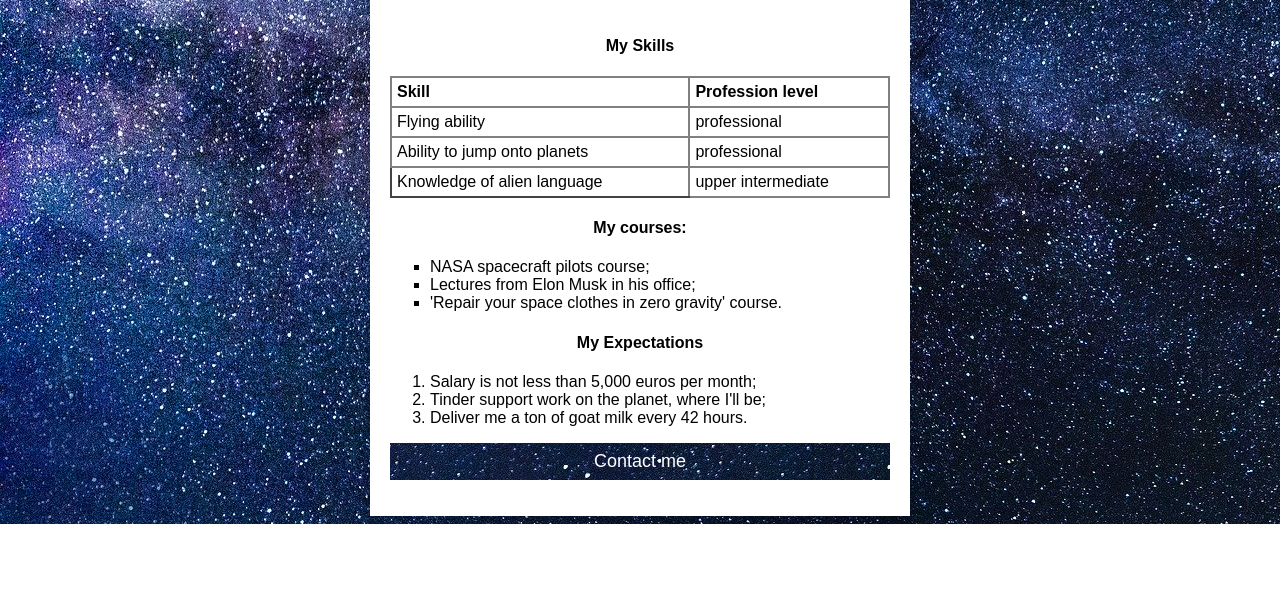
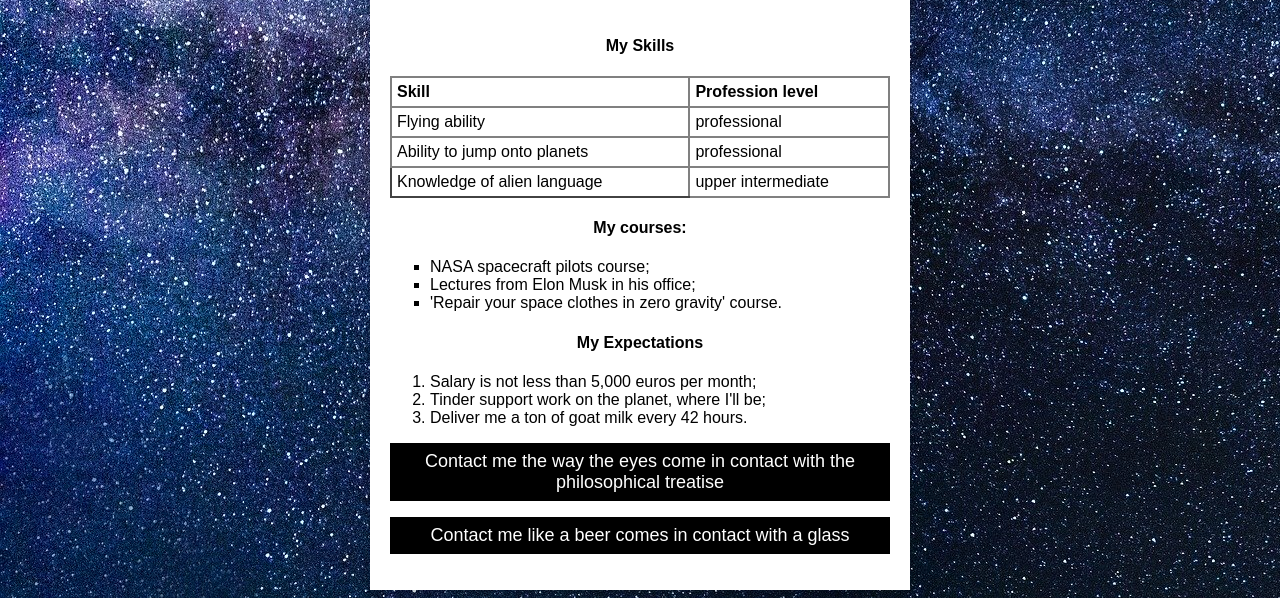
Before and after one commit to KseniiaPrytkova/kseniiaprytkova.github.io, a plain HTML site: page index.html in a window 1280 px wide. Shown: the part 427-1025 px from the top of the page. Before the commit the page ends 951 px from the top, so only its background shows below. Drawn offline with Linux system fonts and the light colour scheme.

Commit message:
change color of the button

```diff
--- a/index.html
+++ b/index.html
@@ -51,7 +51,7 @@ button {
 	padding: 8px;
 	color: white;
 	background-color: #000;
-	background-image: url("bg.jpg");
+/*	background-image: url("bg.jpg");*/
 	text-align: center;
 	cursor: pointer;
 	width: 100%;
@@ -65,7 +65,8 @@ a {
 }
 
 button:hover, a:hover {
-	opacity: 0.7;
+	/*opacity: 0.7;*/
+	background-image: url("bg.jpg");
 }
 </style>
 </head>
@@ -109,7 +110,10 @@ button:hover, a:hover {
 		<li>Deliver me a ton of goat milk every 42 hours.</li>
 	</ol>
 	<p>
-		<a href="https://www.linkedin.com/in/kseniiaprytkova/"><button>Contact me</button></a>
+		<a href="https://www.linkedin.com/in/kseniiaprytkova/"><button>Contact me the way the eyes come in contact with the philosophical treatise</button></a>
+	</p>
+	<p>
+		<a href="https://www.facebook.com/kseniia.prytkova"><button>Contact me like a beer comes in contact with a glass</button></a>
 	</p>
 </div>
 </body>
```
